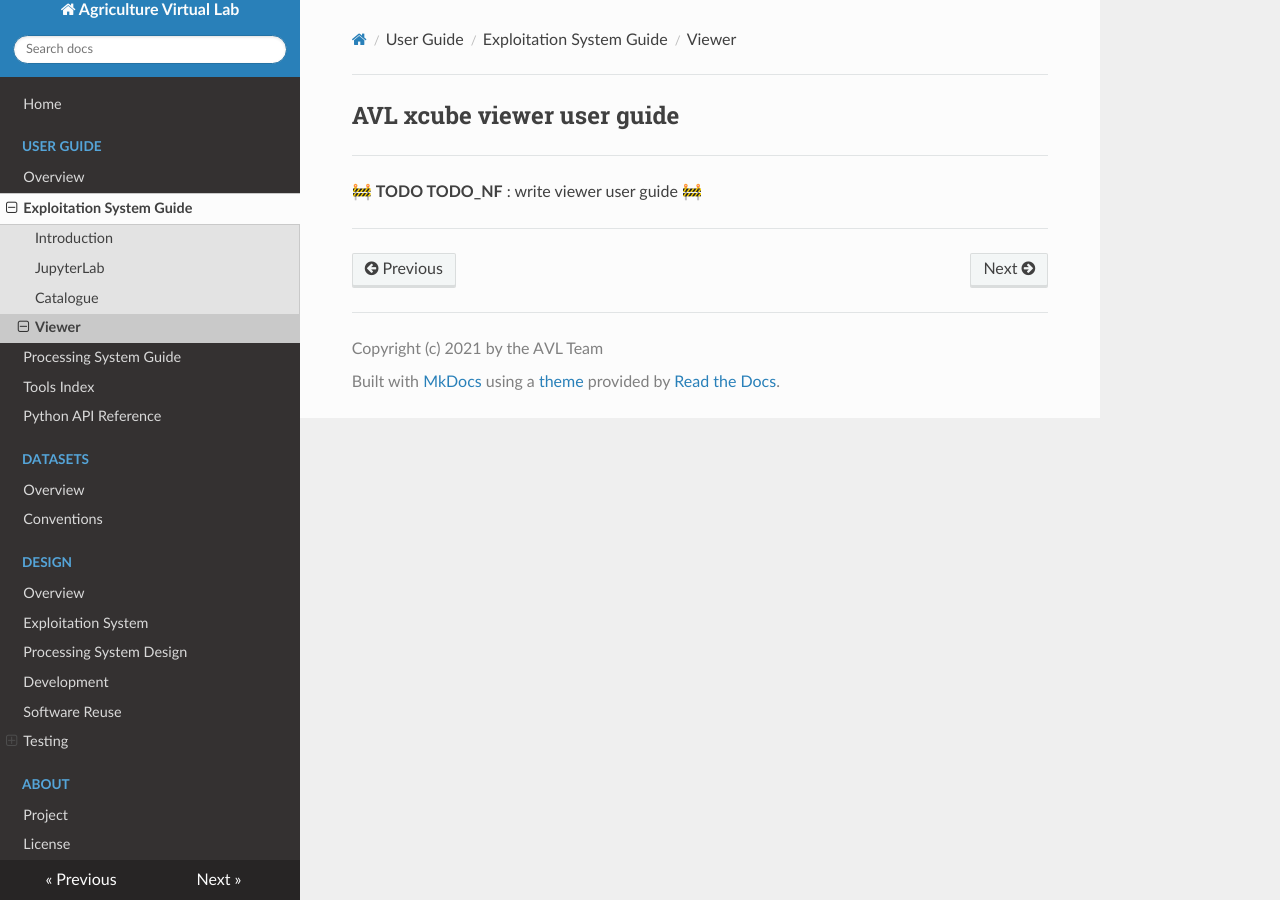
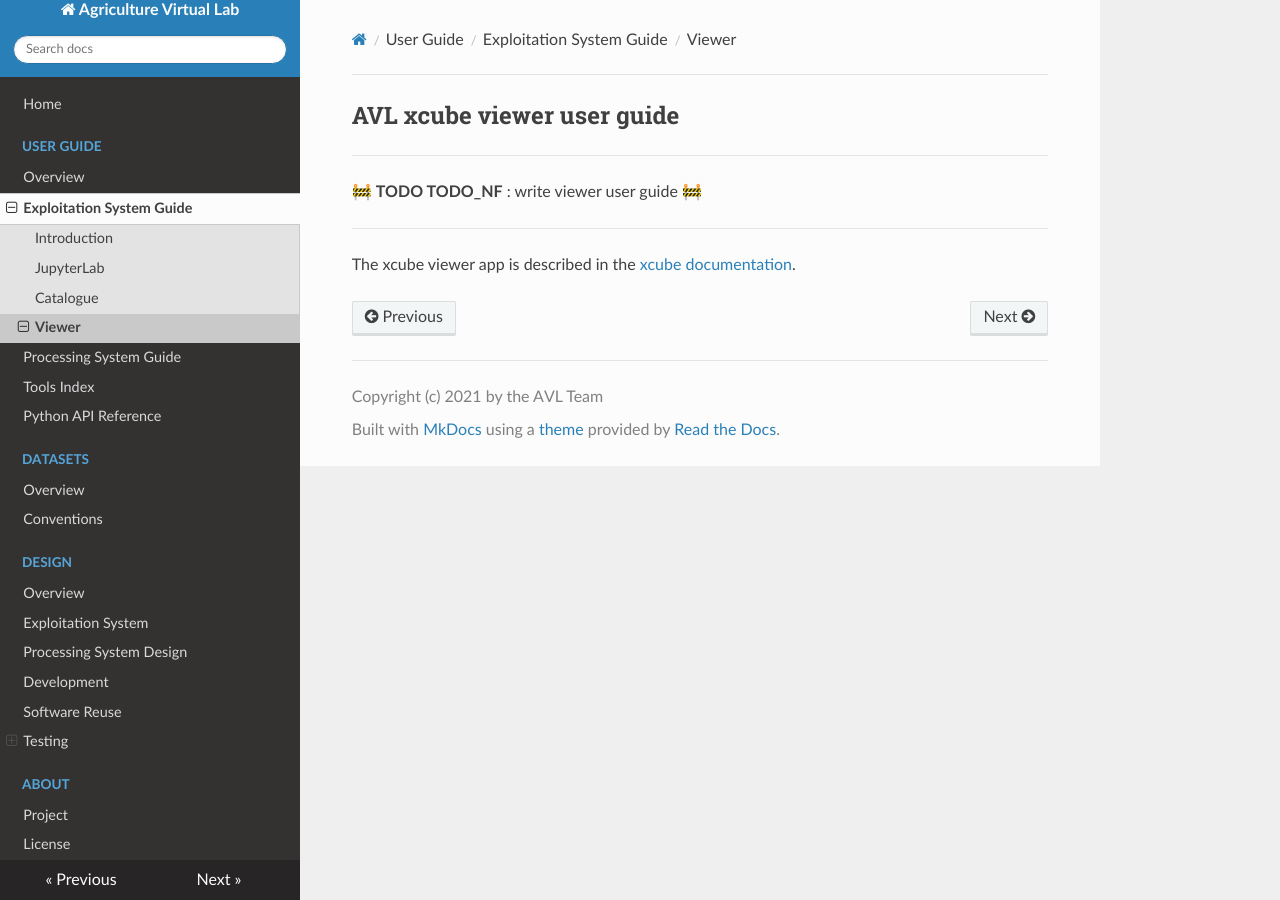
Before and after one commit to agriculture-vlab/agriculture-vlab, an MkDocs documentation site: the page built from docs/guide/exploitation/viewer.md, in a window 1280 px wide. Built offline with MkDocs 1.6.1, drawn with Linux system fonts in a browser that asks for light colours; nearby versions of some CDN libraries.

Commit message:
Add link to viewer user guide

```diff
--- a/docs/guide/exploitation/viewer.md
+++ b/docs/guide/exploitation/viewer.md
@@ -5,3 +5,6 @@
 🚧 **TODO TODO_NF** : write viewer user guide 🚧
 
 ---
+
+The xcube viewer app is described in the
+[xcube documentation](https://xcube.readthedocs.io/en/latest/viewer.html).
```
